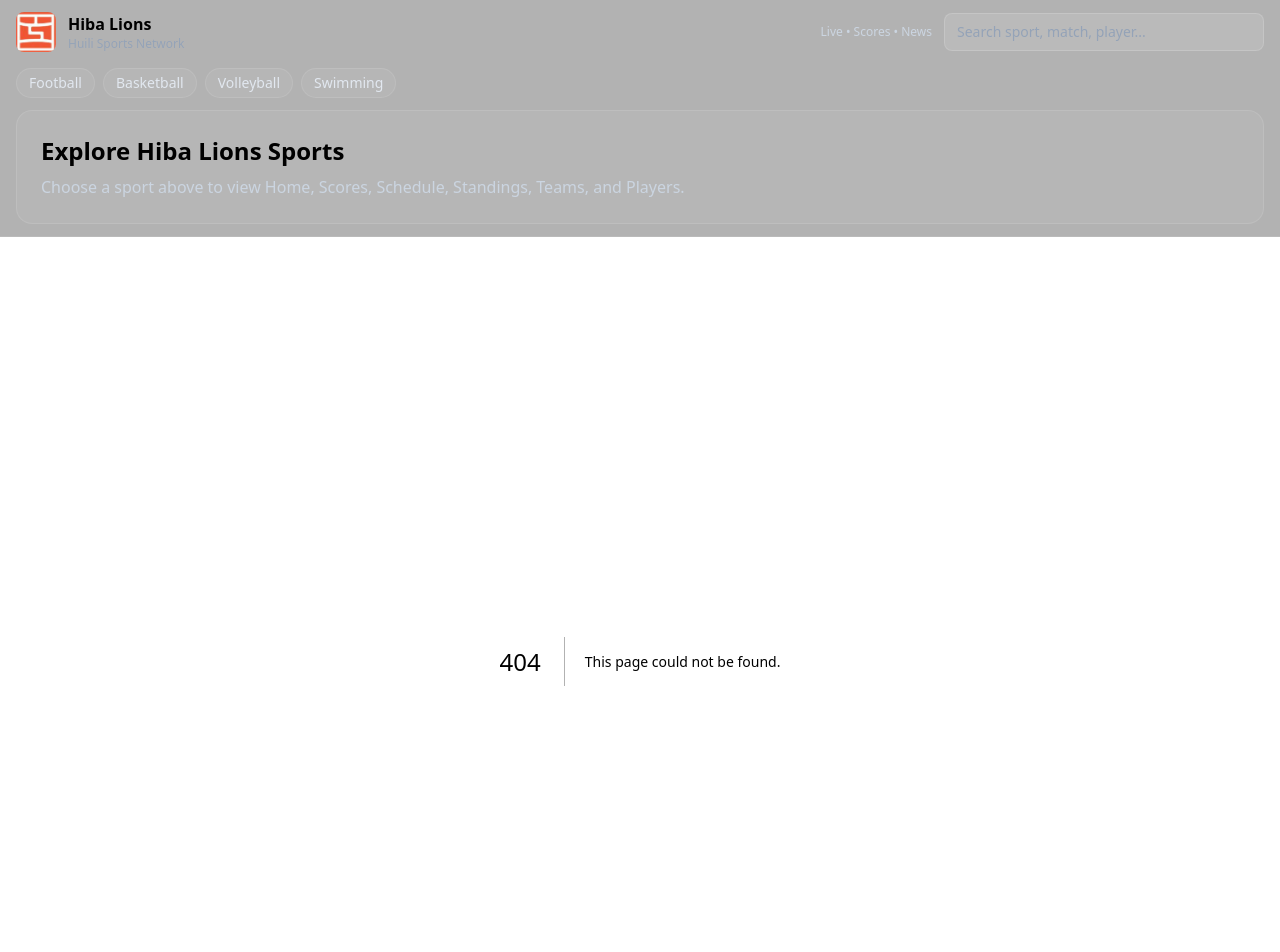
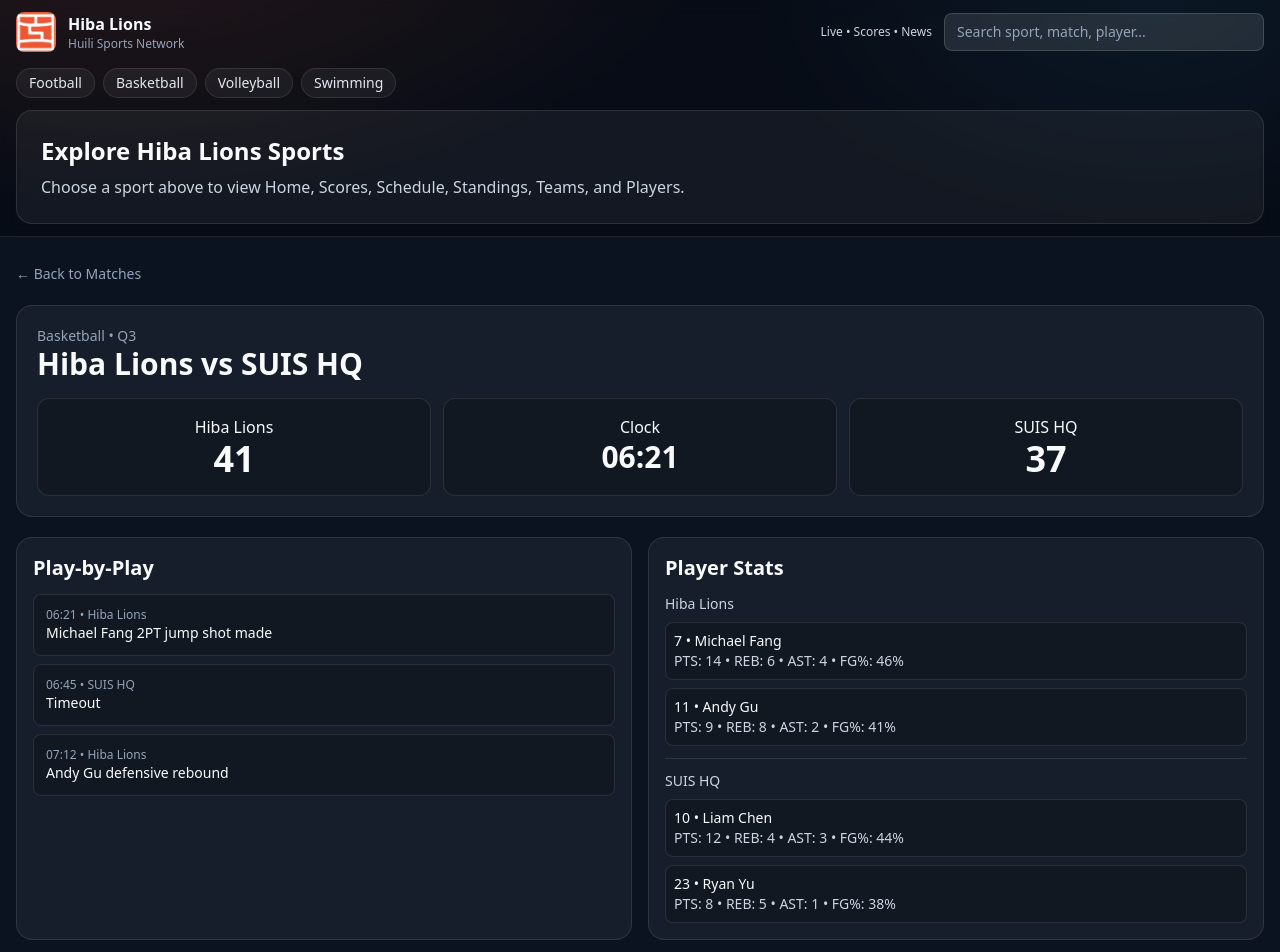
Before and after one commit to michaelfang1234/MichaelF, a Next.js app: page /matches/bb-b-1 in a window 1280 px wide. Before the commit this address had no page. Shown: the top 952 px of the page. Built offline with nearby package versions, Linux system fonts and the light colour scheme.

Commit message:
Fix live match page to use native fetch polling and remove swr dependency

```diff
--- /dev/null
+++ b/src/app/api/live/[id]/route.ts
@@ -0,0 +1,27 @@
+import { NextResponse } from "next/server";
+import { LIVE_DATA } from "@/data/live";
+import { MATCHES } from "@/data/matches";
+
+export async function GET(_: Request, { params }: { params: { id: string } }) {
+  const id = params.id;
+  const base = MATCHES.find((m) => m.id === id);
+  if (!base) return NextResponse.json({ error: "match not found" }, { status: 404 });
+
+  const live = LIVE_DATA[id] ?? {
+    id,
+    sport: base.sport,
+    status: "PRE",
+    periodLabel: "Not started",
+    clock: "--:--",
+    home: base.home,
+    away: base.away,
+    homeScore: 0,
+    awayScore: 0,
+    updatedAt: new Date().toISOString(),
+    events: [],
+    homePlayers: [],
+    awayPlayers: [],
+  };
+
+  return NextResponse.json(live, { status: 200 });
+}
--- /dev/null
+++ b/src/app/matches/[id]/page.tsx
@@ -0,0 +1,107 @@
+"use client";
+
+import { useEffect, useState } from "react";
+import Link from "next/link";
+import { useParams } from "next/navigation";
+
+type LiveData = {
+  id: string;
+  sport: "Basketball" | "Volleyball";
+  status: "PRE" | "LIVE" | "FINAL";
+  periodLabel: string;
+  clock: string;
+  home: string;
+  away: string;
+  homeScore: number;
+  awayScore: number;
+  updatedAt: string;
+  events: Array<{ t: string; team: string; text: string }>;
+  homePlayers: Array<{ name: string; number: string; stats: Record<string, string | number> }>;
+  awayPlayers: Array<{ name: string; number: string; stats: Record<string, string | number> }>;
+};
+
+export default function MatchLivePage() {
+  const params = useParams<{ id: string }>();
+  const id = params?.id || "";
+  const [data, setData] = useState<LiveData | null>(null);
+  const [loading, setLoading] = useState(true);
+
+  useEffect(() => {
+    if (!id) return;
+    let alive = true;
+
+    const load = async () => {
+      try {
+        const r = await fetch(`/api/live/${id}`, { cache: "no-store" });
+        if (!r.ok) return;
+        const j = await r.json();
+        if (alive) {
+          setData(j);
+          setLoading(false);
+        }
+      } catch {}
+    };
+
+    load();
+    const t = setInterval(load, 5000);
+    return () => { alive = false; clearInterval(t); };
+  }, [id]);
+
+  if (loading) return <main className="p-4">Loading...</main>;
+  if (!data) return <main className="p-4">No data</main>;
+
+  return (
+    <main className="space-y-5">
+      <Link href="/matches" className="text-sm text-slate-400 hover:text-white">← Back to Matches</Link>
+
+      <section className="rounded-2xl border border-white/10 bg-white/5 p-5">
+        <p className="text-sm text-slate-400">{data.sport} • {data.periodLabel}</p>
+        <h1 className="text-3xl font-semibold">{data.home} vs {data.away}</h1>
+        <div className="mt-4 grid gap-3 md:grid-cols-3">
+          <div className="rounded-xl border border-white/10 bg-black/20 p-4 text-center"><p>{data.home}</p><p className="text-4xl font-bold">{data.homeScore}</p></div>
+          <div className="rounded-xl border border-white/10 bg-black/20 p-4 text-center"><p>Clock</p><p className="text-3xl font-semibold">{data.clock}</p></div>
+          <div className="rounded-xl border border-white/10 bg-black/20 p-4 text-center"><p>{data.away}</p><p className="text-4xl font-bold">{data.awayScore}</p></div>
+        </div>
+      </section>
+
+      <section className="grid gap-4 lg:grid-cols-2">
+        <div className="rounded-2xl border border-white/10 bg-white/5 p-4">
+          <h2 className="mb-3 text-xl font-semibold">Play-by-Play</h2>
+          <div className="space-y-2">
+            {data.events?.map((e, i) => (
+              <div key={i} className="rounded-lg border border-white/10 bg-black/20 p-3">
+                <p className="text-xs text-slate-400">{e.t} • {e.team}</p>
+                <p className="text-sm">{e.text}</p>
+              </div>
+            ))}
+          </div>
+        </div>
+
+        <div className="rounded-2xl border border-white/10 bg-white/5 p-4">
+          <h2 className="mb-3 text-xl font-semibold">Player Stats</h2>
+          <p className="text-sm text-slate-300 mb-2">{data.home}</p>
+          <div className="space-y-2">
+            {data.homePlayers?.map((p, i) => (
+              <div key={i} className="rounded-lg border border-white/10 bg-black/20 p-2 text-sm">
+                <p className="font-medium">{p.number} • {p.name}</p>
+                <p className="text-slate-300">{Object.entries(p.stats).map(([k,v]) => `${k}: ${v}`).join(" • ")}</p>
+              </div>
+            ))}
+          </div>
+
+          <div className="my-3 border-t border-white/10" />
+
+          <p className="text-sm text-slate-300 mb-2">{data.away}</p>
+          <div className="space-y-2">
+            {data.awayPlayers?.map((p, i) => (
+              <div key={i} className="rounded-lg border border-white/10 bg-black/20 p-2 text-sm">
+                <p className="font-medium">{p.number} • {p.name}</p>
+                <p className="text-slate-300">{Object.entries(p.stats).map(([k,v]) => `${k}: ${v}`).join(" • ")}</p>
+              </div>
+            ))}
+          </div>
+        </div>
+      </section>
+    </main>
+  );
+}
--- a/src/app/matches/page.tsx
+++ b/src/app/matches/page.tsx
@@ -1,6 +1,7 @@
 "use client";
 
 import { useMemo, useState } from "react";
+import Link from "next/link";
 import { MATCHES, type MatchStatus } from "@/data/matches";
 import { getMatchStatus } from "@/lib/match-status";
 
@@ -9,15 +10,8 @@ const statusTabs: Array<"ALL" | MatchStatus> = ["ALL", "UPCOMING", "TODAY", "FIN
 export default function MatchesPage() {
   const [statusFilter, setStatusFilter] = useState<"ALL" | MatchStatus>("ALL");
 
-  const hydrated = useMemo(
-    () => MATCHES.map((m) => ({ ...m, status: getMatchStatus(m) })),
-    []
-  );
-
-  const filtered = useMemo(() => {
-    if (statusFilter === "ALL") return hydrated;
-    return hydrated.filter((m) => m.status === statusFilter);
-  }, [hydrated, statusFilter]);
+  const hydrated = useMemo(() => MATCHES.map((m) => ({ ...m, status: getMatchStatus(m) })), []);
+  const filtered = useMemo(() => statusFilter === "ALL" ? hydrated : hydrated.filter((m) => m.status === statusFilter), [hydrated, statusFilter]);
 
   const volleyball = filtered.filter((m) => m.sport === "Volleyball");
   const basketball = filtered.filter((m) => m.sport === "Basketball");
@@ -31,16 +25,8 @@ export default function MatchesPage() {
         </div>
         <div className="flex flex-wrap gap-2">
           {statusTabs.map((tab) => (
-            <button
-              key={tab}
-              onClick={() => setStatusFilter(tab)}
-              className={[
-                "rounded-full border px-4 py-1.5 text-sm transition",
-                statusFilter === tab
-                  ? "border-cyan-400/50 bg-cyan-400/20 text-cyan-100"
-                  : "border-white/15 bg-white/5 text-slate-200 hover:bg-white/10",
-              ].join(" ")}
-            >
+            <button key={tab} onClick={() => setStatusFilter(tab)}
+              className={["rounded-full border px-4 py-1.5 text-sm transition", statusFilter === tab ? "border-cyan-400/50 bg-cyan-400/20 text-cyan-100" : "border-white/15 bg-white/5 text-slate-200 hover:bg-white/10"].join(" ")}>
               {tab}
             </button>
           ))}
@@ -54,7 +40,7 @@ export default function MatchesPage() {
 }
 
 function SportBlock({ title, items }: { title: string; items: any[] }) {
-  if (items.length === 0) return null;
+  if (!items.length) return null;
   return (
     <section className="space-y-3">
       <h2 className="text-4xl font-semibold">{title}</h2>
@@ -66,8 +52,7 @@ function SportBlock({ title, items }: { title: string; items: any[] }) {
               <span className="rounded-full bg-emerald-400/15 px-2.5 py-0.5 text-emerald-200">{m.status}</span>
             </div>
             <div className="grid grid-cols-[1fr_auto] items-center gap-x-3 gap-y-1">
-              <span className="font-medium">{m.home}</span>
-              <span className="text-slate-400">VS</span>
+              <span className="font-medium">{m.home}</span><span className="text-slate-400">VS</span>
               <span className="font-medium">{m.away}</span>
               <span className={`rounded-full px-2.5 py-0.5 text-xs ${m.venueType === "Home" ? "bg-cyan-400/15 text-cyan-200" : "bg-violet-400/15 text-violet-200"}`}>{m.venueType}</span>
             </div>
@@ -75,6 +60,9 @@ function SportBlock({ title, items }: { title: string; items: any[] }) {
               <span>{m.dateLabel}</span>
               <span>{m.timeLabel}</span>
             </div>
+            <Link href={`/matches/${m.id}`} className="mt-4 inline-block rounded-lg border border-white/15 bg-black/30 px-3 py-1.5 text-sm hover:bg-white/10">
+              View Live
+            </Link>
           </article>
         ))}
       </div>
--- /dev/null
+++ b/src/data/live.ts
@@ -0,0 +1,84 @@
+import type { Sport } from "@/data/matches";
+
+export type LiveEvent = {
+  t: string;
+  team: string;
+  text: string;
+  type: "score" | "timeout" | "foul" | "substitution" | "serve" | "block";
+};
+
+export type LivePlayer = {
+  name: string;
+  number: string;
+  stats: Record<string, string | number>;
+};
+
+export type LiveMatch = {
+  id: string;
+  sport: Sport;
+  status: "PRE" | "LIVE" | "FINAL";
+  periodLabel: string;   // Q1/Q2/Set 1...
+  clock: string;         // 06:21
+  home: string;
+  away: string;
+  homeScore: number;
+  awayScore: number;
+  updatedAt: string;
+  events: LiveEvent[];
+  homePlayers: LivePlayer[];
+  awayPlayers: LivePlayer[];
+};
+
+export const LIVE_DATA: Record<string, LiveMatch> = {
+  "bb-b-1": {
+    id: "bb-b-1",
+    sport: "Basketball",
+    status: "LIVE",
+    periodLabel: "Q3",
+    clock: "06:21",
+    home: "Hiba Lions",
+    away: "SUIS HQ",
+    homeScore: 41,
+    awayScore: 37,
+    updatedAt: new Date().toISOString(),
+    events: [
+      { t: "06:21", team: "Hiba Lions", text: "Michael Fang 2PT jump shot made", type: "score" },
+      { t: "06:45", team: "SUIS HQ", text: "Timeout", type: "timeout" },
+      { t: "07:12", team: "Hiba Lions", text: "Andy Gu defensive rebound", type: "score" },
+    ],
+    homePlayers: [
+      { name: "Michael Fang", number: "7", stats: { PTS: 14, REB: 6, AST: 4, "FG%": "46%" } },
+      { name: "Andy Gu", number: "11", stats: { PTS: 9, REB: 8, AST: 2, "FG%": "41%" } },
+    ],
+    awayPlayers: [
+      { name: "Liam Chen", number: "10", stats: { PTS: 12, REB: 4, AST: 3, "FG%": "44%" } },
+      { name: "Ryan Yu", number: "23", stats: { PTS: 8, REB: 5, AST: 1, "FG%": "38%" } },
+    ],
+  },
+
+  "vb-1": {
+    id: "vb-1",
+    sport: "Volleyball",
+    status: "LIVE",
+    periodLabel: "Set 2",
+    clock: "18-16",
+    home: "Hiba Lions",
+    away: "NACIS",
+    homeScore: 1,
+    awayScore: 0,
+    updatedAt: new Date().toISOString(),
+    events: [
+      { t: "Set2 18-16", team: "Hiba Lions", text: "Ariel Pan kill from left side", type: "score" },
+      { t: "Set2 17-16", team: "NACIS", text: "Service ace", type: "serve" },
+      { t: "Set2 17-15", team: "Hiba Lions", text: "Michelle Xu block point", type: "block" },
+    ],
+    homePlayers: [
+      { name: "Ariel Pan", number: "5", stats: { Kills: 8, Blocks: 2, Aces: 1, Digs: 6 } },
+      { name: "Michelle Xu", number: "9", stats: { Kills: 5, Blocks: 3, Aces: 0, Digs: 7 } },
+    ],
+    awayPlayers: [
+      { name: "NACIS #2", number: "2", stats: { Kills: 7, Blocks: 1, Aces: 2, Digs: 5 } },
+      { name: "NACIS #11", number: "11", stats: { Kills: 4, Blocks: 2, Aces: 1, Digs: 8 } },
+    ],
+  },
+};
--- a/src/data/matches.ts
+++ b/src/data/matches.ts
@@ -6,36 +6,20 @@ export type MatchItem = {
   id: string;
   sport: Sport;
   group: string;
-  dateLabel: string; // e.g. "March 18"
-  timeLabel: string; // e.g. "5:00 PM"
+  dateLabel: string;
+  timeLabel: string;
   home: string;
   away: string;
   venueType: VenueType;
 };
 
 export const MATCHES: MatchItem[] = [
-  // Volleyball U19 Girls
   { id: "vb-1", sport: "Volleyball", group: "U19 Girls SSSA", dateLabel: "March 17", timeLabel: "5:00 PM", home: "Hiba Lions", away: "NACIS", venueType: "Home" },
   { id: "vb-2", sport: "Volleyball", group: "U19 Girls SSSA", dateLabel: "March 25", timeLabel: "5:15 PM", home: "Hiba Lions", away: "KCIS", venueType: "Home" },
   { id: "vb-3", sport: "Volleyball", group: "U19 Girls SSSA", dateLabel: "April 1",  timeLabel: "5:00 PM", home: "PingHe", away: "Hiba Lions", venueType: "Away" },
-  { id: "vb-4", sport: "Volleyball", group: "U19 Girls SSSA", dateLabel: "April 7",  timeLabel: "5:00 PM", home: "Hiba Lions", away: "QDHS", venueType: "Home" },
-  { id: "vb-5", sport: "Volleyball", group: "U19 Girls SSSA", dateLabel: "April 17", timeLabel: "5:00 PM", home: "WCIS", away: "Hiba Lions", venueType: "Away" },
-  { id: "vb-6", sport: "Volleyball", group: "U19 Girls SSSA", dateLabel: "April 22", timeLabel: "5:00 PM", home: "Hiba Lions", away: "UCS", venueType: "Home" },
-  { id: "vb-7", sport: "Volleyball", group: "U19 Girls SSSA", dateLabel: "April 28", timeLabel: "5:00 PM", home: "SUIS QP*", away: "Hiba Lions", venueType: "Away" },
 
-  // Basketball U15 Boys
-  { id: "bb-b-1", sport: "Basketball", group: "U15 Boys SSSA", dateLabel: "March 18", timeLabel: "5:00 PM",  home: "Hiba Lions", away: "SUIS HQ", venueType: "Home" },
-  { id: "bb-b-2", sport: "Basketball", group: "U15 Boys SSSA", dateLabel: "March 25", timeLabel: "5:15 PM",  home: "Hiba Lions", away: "KCIS",    venueType: "Home" },
-  { id: "bb-b-3", sport: "Basketball", group: "U15 Boys SSSA", dateLabel: "April 1",  timeLabel: "5:00 PM",  home: "Hiba Lions", away: "SUIS GB", venueType: "Home" },
-  { id: "bb-b-4", sport: "Basketball", group: "U15 Boys SSSA", dateLabel: "April 15", timeLabel: "5:00 PM",  home: "Hiba Lions", away: "Pao",     venueType: "Home" },
-  { id: "bb-b-5", sport: "Basketball", group: "U15 Boys SSSA", dateLabel: "April 22", timeLabel: "5:00 PM",  home: "Hiba Lions", away: "SCL",     venueType: "Home" },
-  { id: "bb-b-6", sport: "Basketball", group: "U15 Boys SSSA", dateLabel: "April 29", timeLabel: "5:00 PM",  home: "Hiba Lions", away: "SHSID",   venueType: "Home" },
+  { id: "bb-b-1", sport: "Basketball", group: "U15 Boys SSSA", dateLabel: "March 18", timeLabel: "5:00 PM", home: "Hiba Lions", away: "SUIS HQ", venueType: "Home" },
+  { id: "bb-b-2", sport: "Basketball", group: "U15 Boys SSSA", dateLabel: "March 25", timeLabel: "5:15 PM", home: "Hiba Lions", away: "KCIS", venueType: "Home" },
 
-  // Basketball U15 Girls
-  { id: "bb-g-1", sport: "Basketball", group: "U15 Girls SSSA", dateLabel: "March 11", timeLabel: "5:00 PM", home: "SHSID",    away: "Hiba Lions", venueType: "Away" },
-  { id: "bb-g-2", sport: "Basketball", group: "U15 Girls SSSA", dateLabel: "March 18", timeLabel: "5:00 PM", home: "Hiba Lions", away: "SUIS HQ",  venueType: "Home" },
-  { id: "bb-g-3", sport: "Basketball", group: "U15 Girls SSSA", dateLabel: "April 1",  timeLabel: "5:00 PM", home: "Hiba Lions", away: "SUIS GB",  venueType: "Home" },
-  { id: "bb-g-4", sport: "Basketball", group: "U15 Girls SSSA", dateLabel: "April 7",  timeLabel: "5:00 PM", home: "SUIS GB",  away: "Hiba Lions", venueType: "Away" },
-  { id: "bb-g-5", sport: "Basketball", group: "U15 Girls SSSA", dateLabel: "April 15", timeLabel: "5:00 PM", home: "SUIS HQ",  away: "Hiba Lions", venueType: "Away" },
-  { id: "bb-g-6", sport: "Basketball", group: "U15 Girls SSSA", dateLabel: "April 29", timeLabel: "5:00 PM", home: "Hiba Lions", away: "SHSID",   venueType: "Home" },
+  { id: "bb-g-1", sport: "Basketball", group: "U15 Girls SSSA", dateLabel: "March 11", timeLabel: "5:00 PM", home: "SHSID", away: "Hiba Lions", venueType: "Away" },
 ];
```
